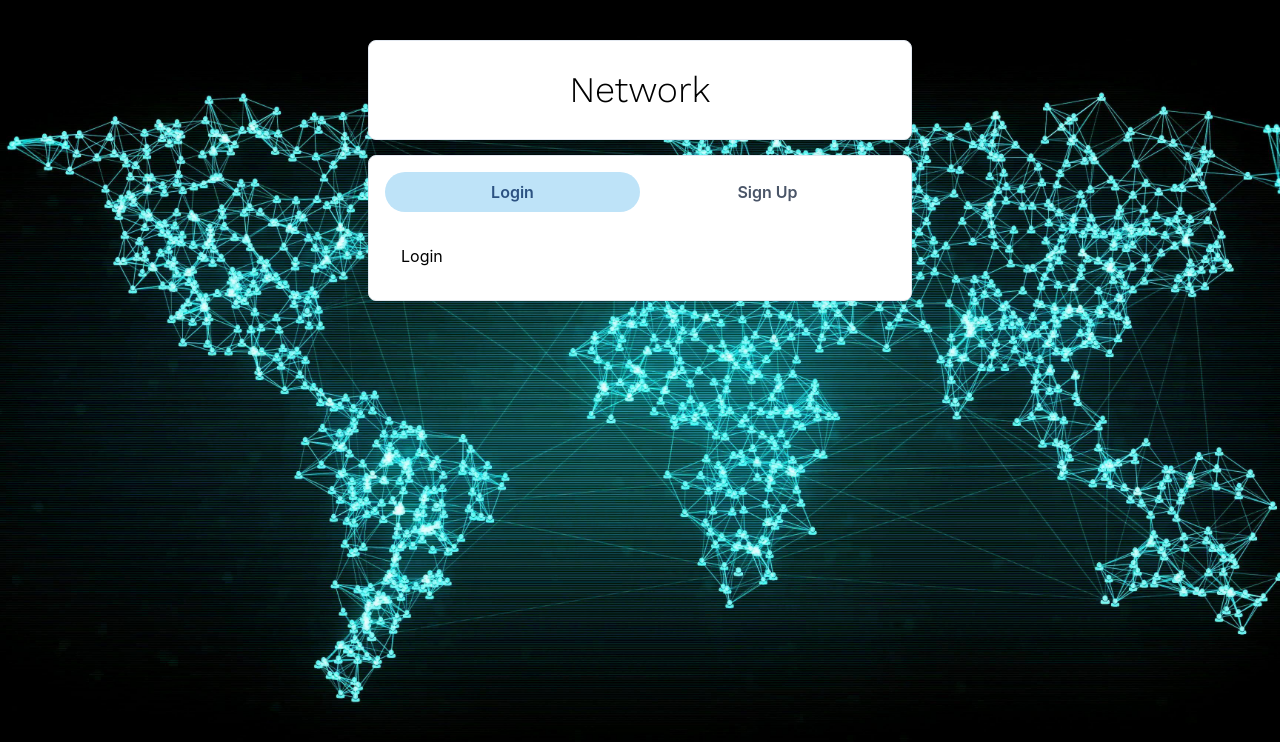
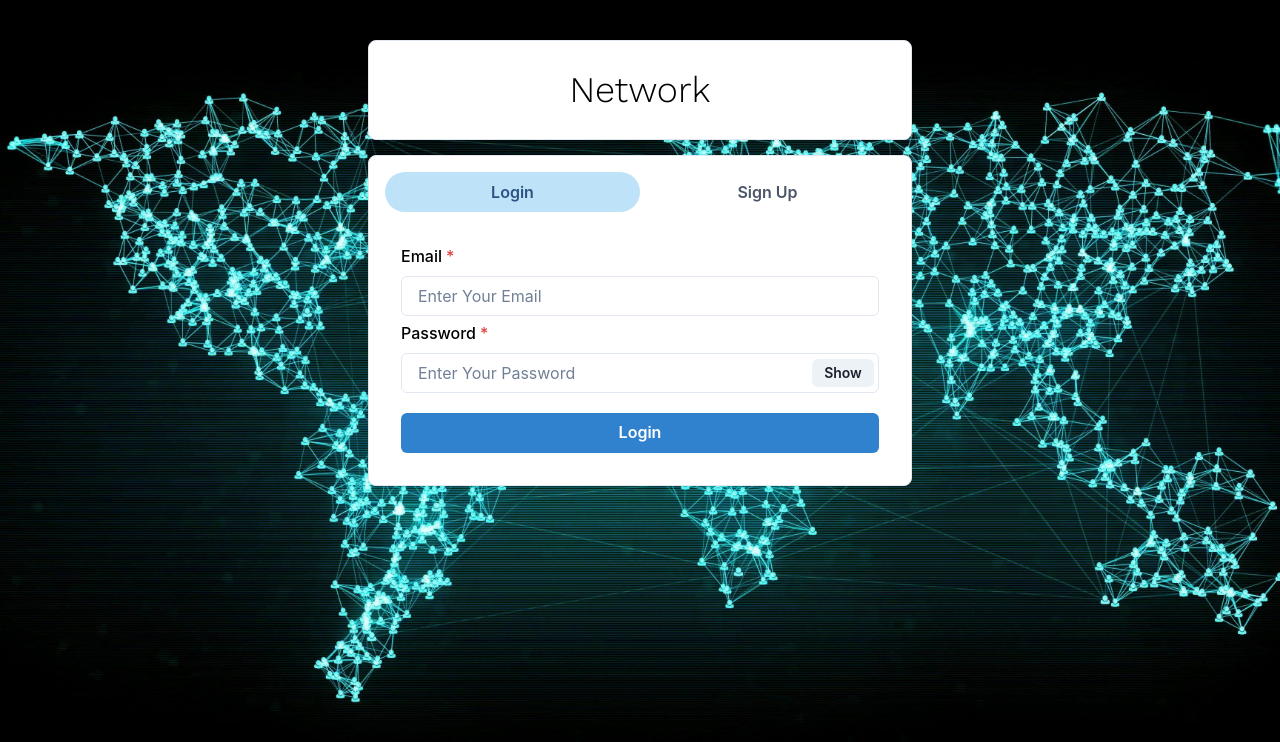
Before and after one commit to KamalShamsi/Network, a React (Create React App) app in the folder frontend/: page / in a window 1280 px wide. Shown: the top 742 px of the page. Built offline with nearby package versions, Linux system fonts and the light colour scheme.

Commit message:
Login UI created

```diff
--- a/frontend/src/Components/Authentication/Login.js
+++ b/frontend/src/Components/Authentication/Login.js
@@ -1,8 +1,61 @@
-import React from 'react';
+// Importing necessary React and Chakra UI components
+import React, { useState } from 'react';
+import { VStack } from '@chakra-ui/layout';
+import { FormControl, FormLabel } from '@chakra-ui/form-control';
+import { Input, InputGroup, InputRightElement } from '@chakra-ui/react';
+import { Button } from "@chakra-ui/button";
 
 const Login = () => {
+  // State hooks for password visibility toggling
+  const [showPassword, setShowPassword] = useState(false);
+  const [showConfirmPassword, setShowConfirmPassword] = useState(false);
+
+  // State hooks for form input fields
+  const [email, setEmail] = useState("");
+  const [password, setPassword] = useState("");
+
+  // Function to handle form submission (yet to be implemented)
+  const submitHandler = () => {};
+
   return (
-    <div> Login </div>
+    <VStack spacing='5px'>
+      {/* Email Input Field */}
+      <FormControl id='email' isRequired>
+        <FormLabel>Email</FormLabel>
+        <Input
+          placeholder='Enter Your Email'
+          onChange={(e) => setEmail(e.target.value)}
+        />
+      </FormControl>
+
+      {/* Password Input Field with visibility toggle */}
+      <FormControl id='password' isRequired>
+        <FormLabel>Password</FormLabel>
+        <InputGroup size="md">
+          <Input
+            pr="4.5rem"
+            type={showPassword ? 'text' : 'password'}
+            placeholder='Enter Your Password'
+            onChange={(e) => setPassword(e.target.value)}
+          />
+          <InputRightElement width='4.5rem'>
+            <Button h='1.75rem' size='sm' onClick={() => setShowPassword(!showPassword)}>
+              {showPassword ? 'Hide' : 'Show'}
+            </Button>
+          </InputRightElement>
+        </InputGroup>
+      </FormControl>
+
+      {/* Submit Button */}
+      <Button
+        colorScheme='blue'
+        width='100%'
+        style={{ marginTop: 15}}
+        onClick={submitHandler}
+      >
+        Login
+      </Button>
+    </VStack>
   );
 }
 
--- a/frontend/src/Components/Authentication/SignUp.js
+++ b/frontend/src/Components/Authentication/SignUp.js
@@ -26,7 +26,7 @@
   return (
     <VStack spacing='5px'>
       {/* Name Input Field */}
-      <FormControl id='first-name' isRequired>
+      <FormControl id='name' isRequired>
         <FormLabel>Name</FormLabel>
         <Input
           placeholder='Enter Your Name'
```
